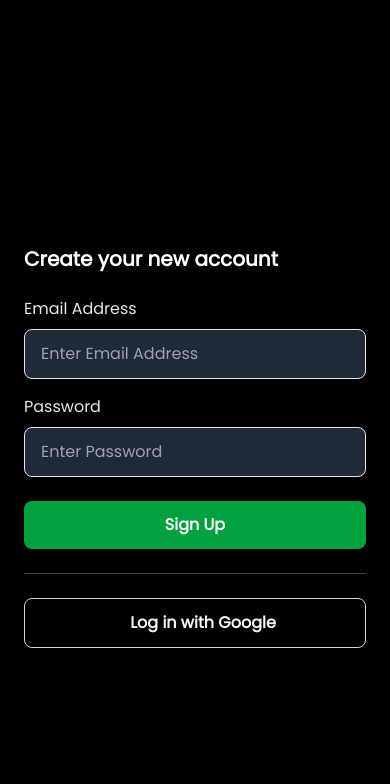
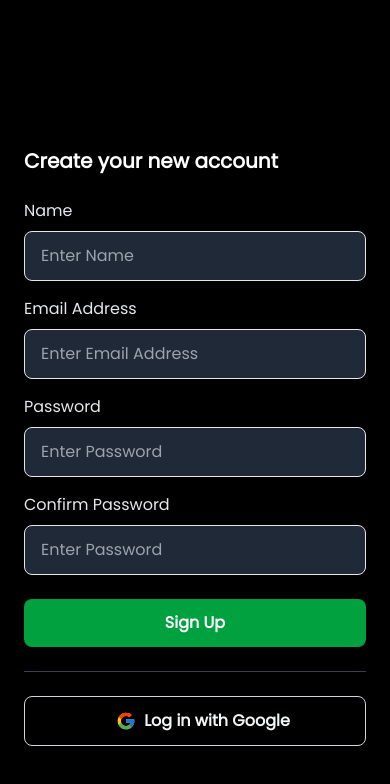
Before and after one commit to Potencia-Gym/Frontend-Website, a React (Vite) app: page /signup in a window 390 px wide. Shown: the top 784 px of the page. Built offline with nearby package versions, Linux system fonts and the light colour scheme.

Commit message:
login and signup done

```diff
--- a/src/Auth/login.jsx
+++ b/src/Auth/login.jsx
@@ -1,17 +1,18 @@
 import React from 'react'
-import loginImg from './imgs/loginImg.avif'
+import loginImg from './imgs/loginImg.jpg'
+import { FcGoogle } from 'react-icons/fc'
 
 function login() {
   return (
     <div className="flex flex-col md:flex-row h-screen items-center bg-black font-font1">
 
       <div className="bg-green hidden lg:block w-full md:w-1/2 xl:w-2/3 h-screen">
-      <img src={loginImg} alt="pic" className="w-full h-full object-cover" />
+        <img src={loginImg} alt="pic" loading='lazy' className="w-full h-full object-cover" />
       </div>
 
       <div className="bg-black text-white w-full md:max-w-md lg:max-w-full md:mx-auto md:w-1/2 xl:w-1/3 h-screen px-6 lg:px-16 xl:px-12 flex items-center justify-center">
         <div className="w-full h-100">
-        <h1 className="text-xl md:text-2xl font-bold mt-12">Create your new account</h1>
+          <h1 className="text-xl md:text-2xl font-bold mt-12">Log into your account</h1>
 
           <form className="mt-6" action="" method="">
             <div>
@@ -21,7 +22,7 @@ function login() {
 
             <div className="mt-4">
               <label className="block text-gray-200">Password</label>
-            <input type="password" name="" id="" placeholder="Enter Password" className="w-full px-4 py-3 rounded-lg bg-gray-800 mt-2 border focus:border-green focus:bg-gray-900 focus:outline-none"/>
+              <input type="password" name="" id="" placeholder="Enter Password" className="w-full px-4 py-3 rounded-lg bg-gray-800 mt-2 border focus:border-green focus:bg-gray-900 focus:outline-none" />
             </div>
 
             <button type="submit" className="w-full block bg-green hover:bg-green/70 focus:bg-indigo-400 text-white font-semibold rounded-lg px-4 py-3 mt-6">
@@ -33,7 +34,7 @@ function login() {
 
           <button type="button" className="w-full block bg-black hover:bg-gray-900 text-gray-100 font-semibold rounded-lg px-4 py-3 border border-gray-300">
             <div className="flex items-center justify-center">
-            <span className="ml-4">Log in with Google</span>
+              <span className="ml-4"><FcGoogle className='inline text-xl mr-2' />Log in with Google</span>
             </div>
           </button>
         </div>
--- a/src/Auth/signup.jsx
+++ b/src/Auth/signup.jsx
@@ -1,12 +1,13 @@
 import React from 'react'
 import signUpImg from './imgs/signupImg.jpg'
+import { FcGoogle } from 'react-icons/fc'
 
 function signup() {
   return (
     <div className="flex flex-col md:flex-row h-screen items-center bg-black font-font1">
 
       <div className="bg-green hidden lg:block w-full md:w-1/2 xl:w-2/3 h-screen">
-        <img src={signUpImg} alt="pic" className="w-full h-full object-cover" />
+        <img src={signUpImg} alt="pic" loading='lazy' className="w-full h-full object-cover" />
       </div>
 
       <div className="bg-black text-white w-full md:max-w-md lg:max-w-full md:mx-auto md:w-1/2 xl:w-1/3 h-screen px-6 lg:px-16 xl:px-12 flex items-center justify-center">
@@ -15,13 +16,23 @@ function signup() {
 
           <form className="mt-6" action="" method="">
             <div>
-              <label className="block text-gray-200">Email Address</label>
-              <input type="email" name="" id="" placeholder="Enter Email Address" className="w-full px-4 py-3 rounded-lg bg-gray-800 mt-2 border focus:border-green focus:bg-gray-900 focus:outline-none" />
+              <label className="text-gray-200">Name</label>
+              <input placeholder="Enter Name" className="w-full px-4 py-3 rounded-lg bg-gray-800 mt-2 border focus:border-green focus:bg-gray-900 focus:outline-none" />
+            </div>
+
+            <div className='mt-4'>
+              <label className=" text-gray-200">Email Address</label>
+              <input type="email" placeholder="Enter Email Address" className="w-full px-4 py-3 rounded-lg bg-gray-800 mt-2 border focus:border-green focus:bg-gray-900 focus:outline-none" />
             </div>
 
             <div className="mt-4">
-              <label className="block text-gray-200">Password</label>
-              <input type="password" name="" id="" placeholder="Enter Password" minLength="6" className="w-full px-4 py-3 rounded-lg bg-gray-800 mt-2 border focus:border-green focus:bg-gray-900 focus:outline-none"/>
+              <label className=" text-gray-200">Password</label>
+              <input type="password" placeholder="Enter Password" className="w-full px-4 py-3 rounded-lg bg-gray-800 mt-2 border focus:border-green focus:bg-gray-900 focus:outline-none" />
+            </div>
+
+            <div className="mt-4">
+              <label className=" text-gray-200">Confirm Password</label>
+              <input type="password" placeholder="Enter Password" className="w-full px-4 py-3 rounded-lg bg-gray-800 mt-2 border focus:border-green focus:bg-gray-900 focus:outline-none" />
             </div>
 
             <button type="submit" className="w-full block bg-green hover:bg-green/70 focus:bg-indigo-400 text-white font-semibold rounded-lg px-4 py-3 mt-6">
@@ -33,7 +44,7 @@ function signup() {
 
           <button type="button" className="w-full block bg-black hover:bg-gray-900 text-gray-100 font-semibold rounded-lg px-4 py-3 border border-gray-300">
             <div className="flex items-center justify-center">
-              <span className="ml-4">Log in with Google</span>
+              <span className="ml-4"><FcGoogle className='inline text-xl mr-2' />Log in with Google</span>
             </div>
           </button>
         </div>
--- a/src/Landing Page/components/Navbar.jsx
+++ b/src/Landing Page/components/Navbar.jsx
@@ -25,8 +25,8 @@ function Navbar() {
         </div>
 
         <div className={`${drop ? "":"max-sm:hidden"} flex gap-5 font-font1 justify-center items-center font-semibold max-sm:flex-col max-sm:mt-2 max-sm:mr-auto`}>
-          <Link to={`login`} className='w-[100px] py-2 text-center bg-green rounded-xl'>Login</Link>
-          <Link to={`signup`} className='w-[100px] py-2 text-center bg-green rounded-xl'>Sign Up</Link>
+          <Link to={`../login`} className='w-[100px] py-2 text-center bg-green rounded-xl'>Login</Link>
+          <Link to={`../signup`} className='w-[100px] py-2 text-center bg-green rounded-xl'>Sign Up</Link>
         </div>
 
       </div>
```
Also changed, not shown: src/Auth/imgs/loginImg.avif (deleted), src/Auth/imgs/loginImg.jpg (added). Lines whose indentation alone changed are shown as unchanged.
